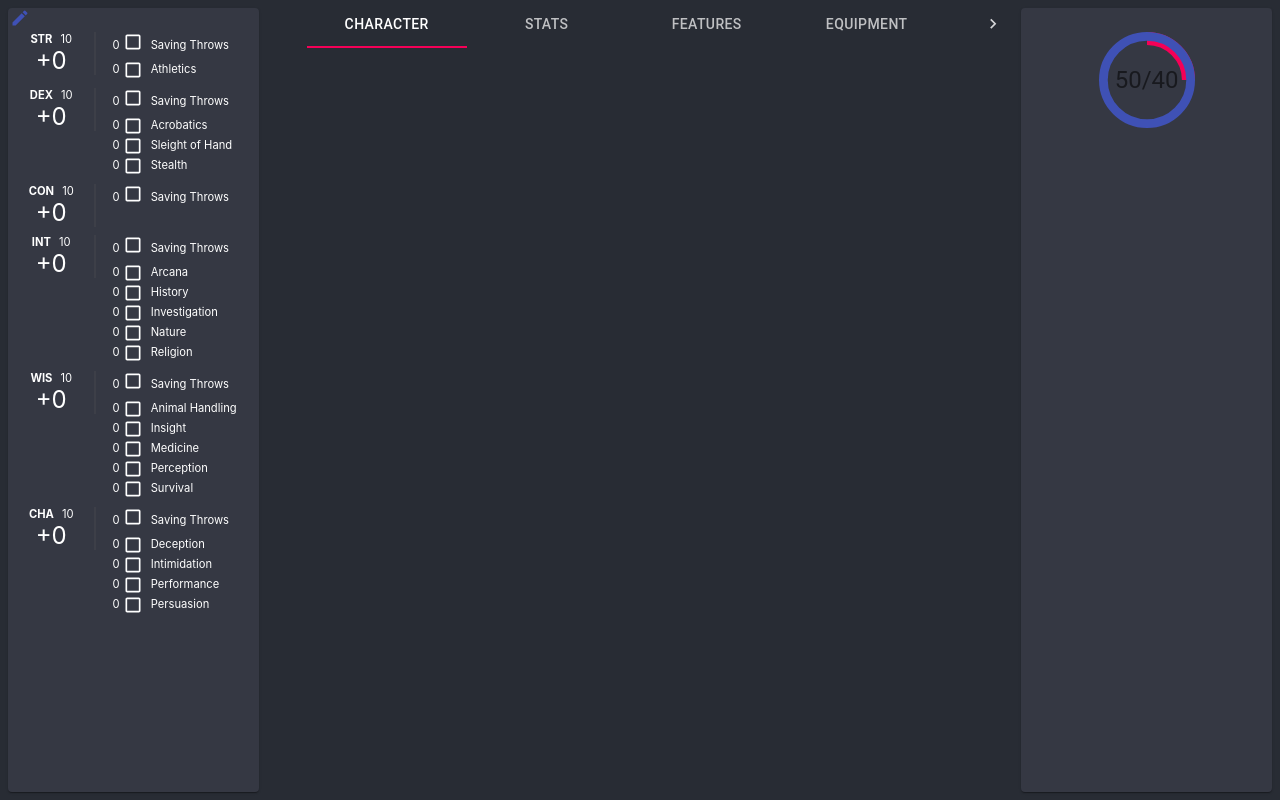
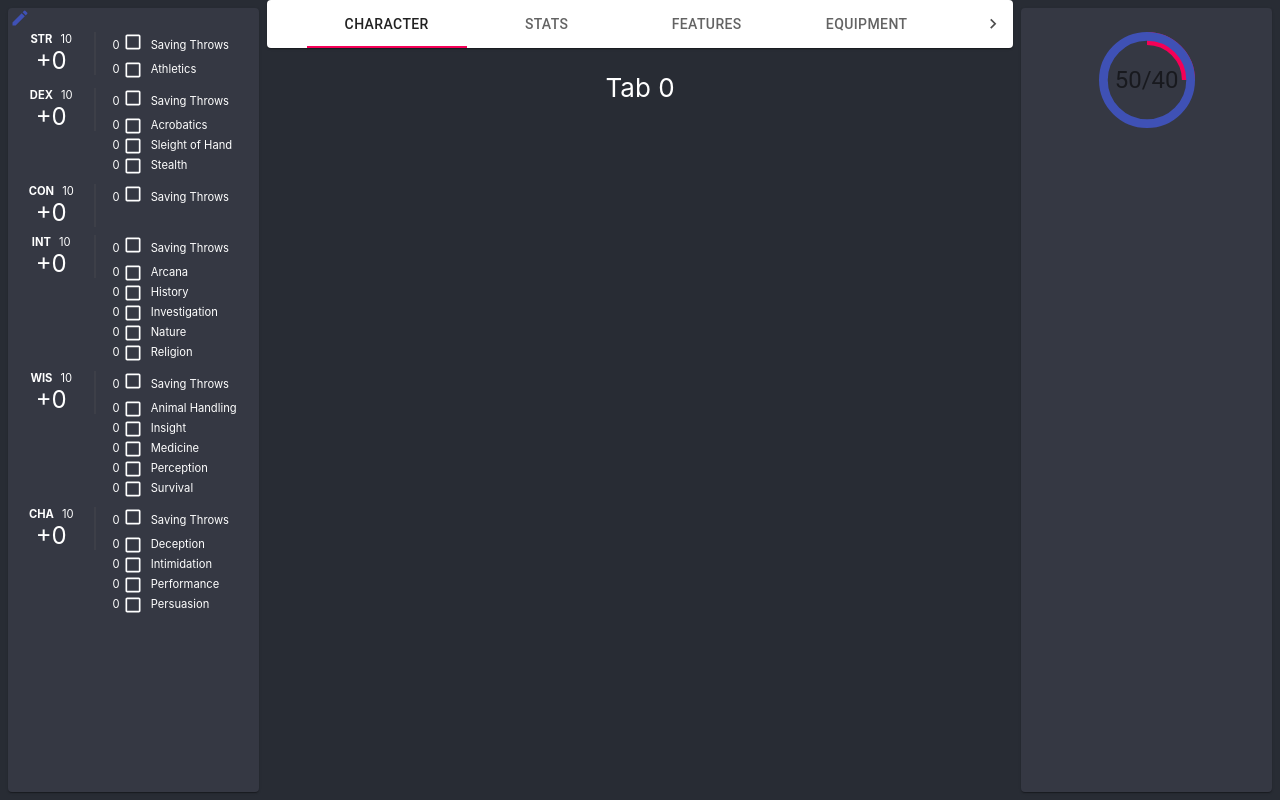
Before and after one commit to eitanwass/5e_auto_character_sheet, a React (Create React App) app: page / in a window 1280 px wide. Built offline with nearby package versions, Linux system fonts and the light colour scheme.

Commit message:
Use new tablist, and added tab body

```diff
--- a/src/components/GeneralPanel.tsx
+++ b/src/components/GeneralPanel.tsx
@@ -1,23 +1,41 @@
 import React, { useState } from "react";
-import { Tab, Tabs } from "@material-ui/core";
+import { Card, Tab, Tabs } from "@material-ui/core";
+import { TabContext, TabList, TabPanel } from "@material-ui/lab";
 
 
 const GeneralPanel = (): JSX.Element => {
-	const [currentTab, setCurrentTab] = useState<number>(0);
+	const [currentTab, setCurrentTab] = useState<string>("0");
 
 	return (
-		<Tabs
-			value={currentTab}
-			onChange={(event: React.ChangeEvent<Record<string, unknown>>, newValue: number) => setCurrentTab(newValue)}
-			variant={"scrollable"}
-			scrollButtons={"auto"}
-			centered>
-			<Tab label={"Character"}/>
-			<Tab label={"Stats"}/>
-			<Tab label={"Features"}/>
-			<Tab label={"Equipment"}/>
-			<Tab label={"Spells"}/>
-		</Tabs>
+		<TabContext value={currentTab}>
+			<Card>
+				<TabList
+					onChange={(event: React.ChangeEvent<Record<string, unknown>>, newTab: string) => setCurrentTab(newTab)}
+					variant={"scrollable"}
+					scrollButtons={"auto"}>
+					<Tab label={"Character"} value={"0"} />
+					<Tab label={"Stats"} value={"1"} />
+					<Tab label={"Features"} value={"2"} />
+					<Tab label={"Equipment"} value={"3"} />
+					<Tab label={"Spells"} value={"4"} />
+				</TabList>
+			</Card>
+			<TabPanel value={"0"}>
+				Tab 0
+			</TabPanel>
+			<TabPanel value={"1"}>
+				Tab 1
+			</TabPanel>
+			<TabPanel value={"2"}>
+				Tab 2
+			</TabPanel>
+			<TabPanel value={"3"}>
+				Tab 3
+			</TabPanel>
+			<TabPanel value={"4"}>
+				Tab 4
+			</TabPanel>
+		</TabContext>
 	);
 };
 
```
